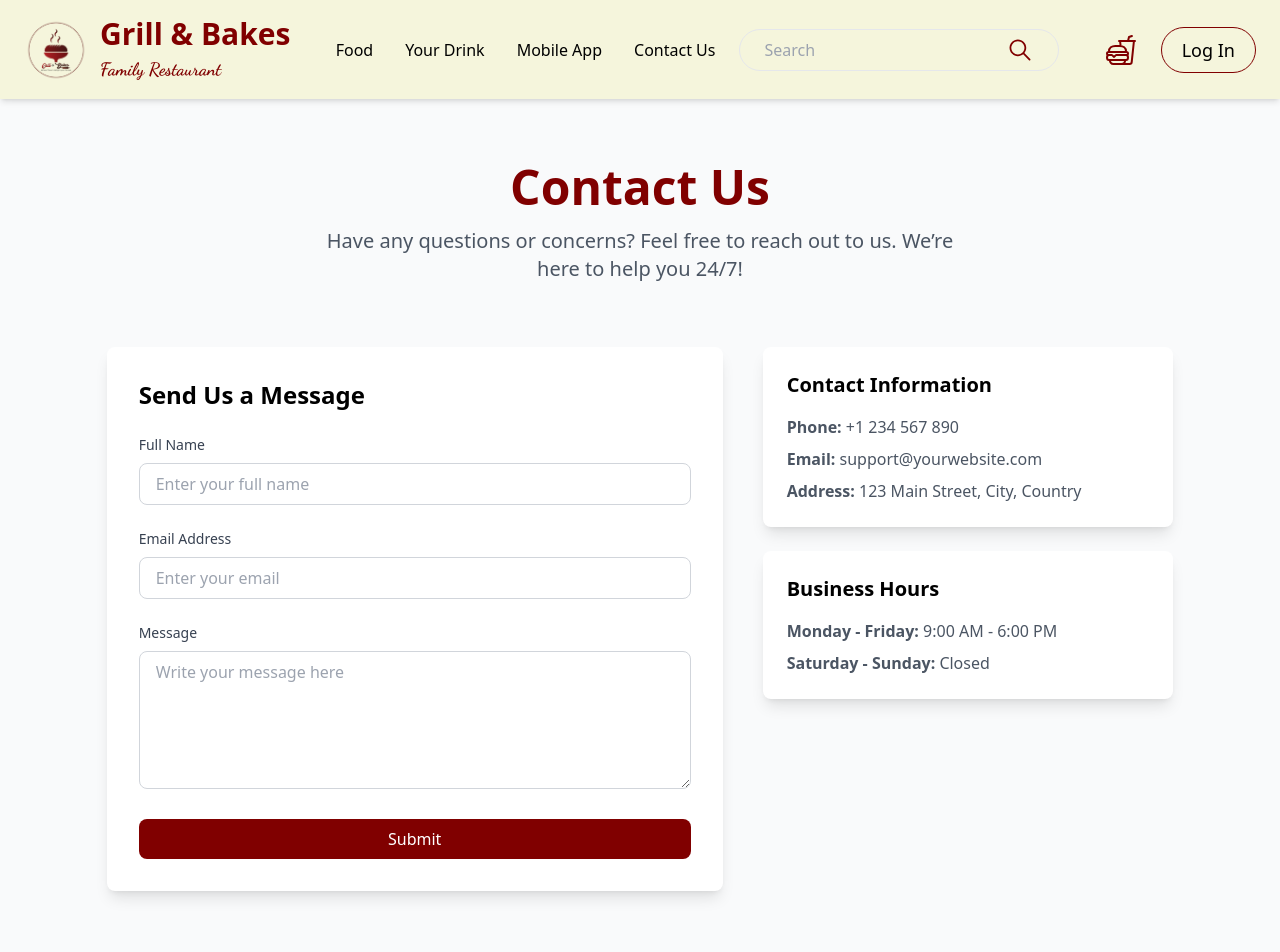
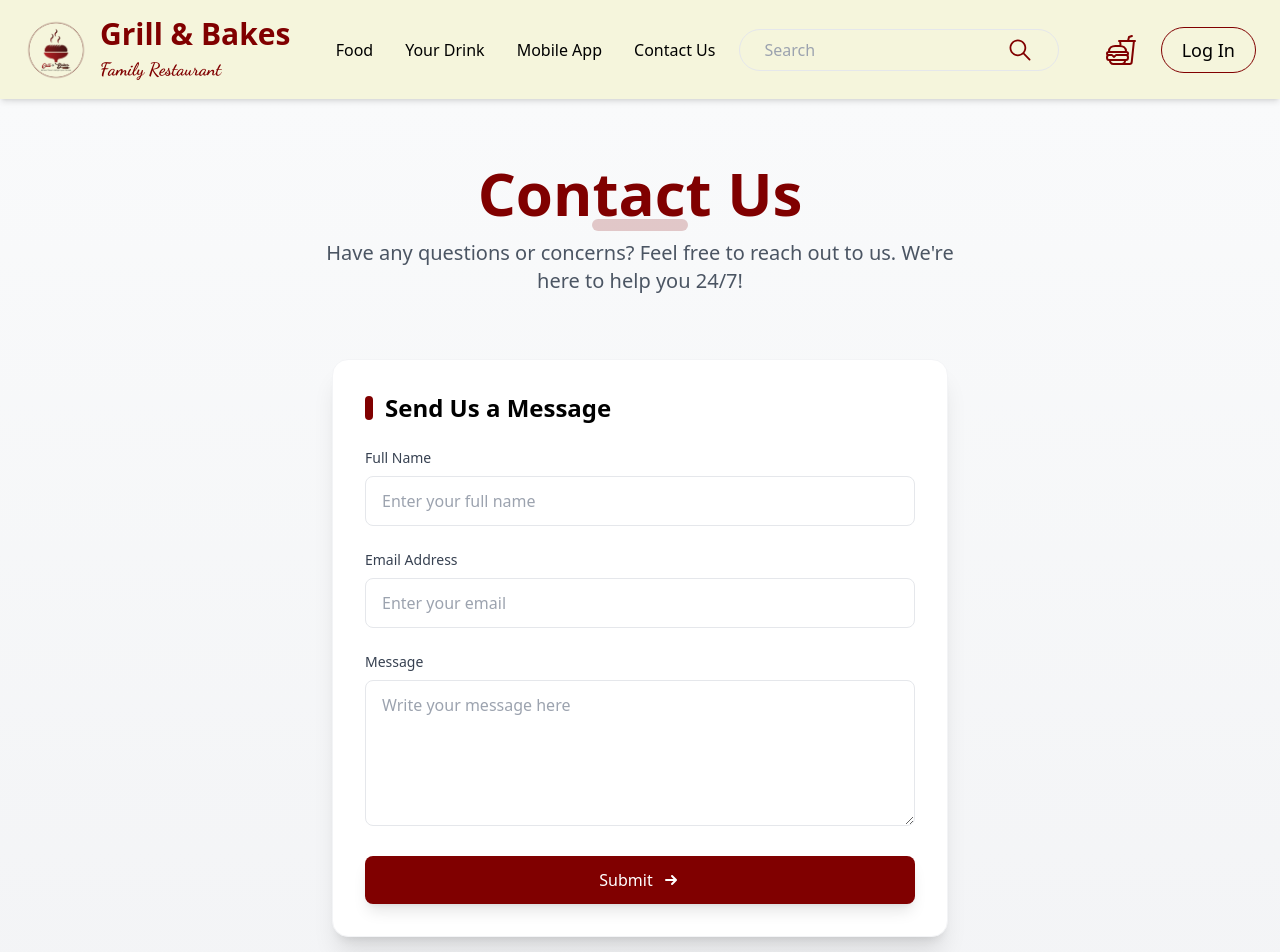
Before and after one commit to jenishkatuwal11/Grill-and-Bakes, a React (Vite) app in the folder client/: page /contact-us in a window 1280 px wide. Shown: the top 952 px of the page. Built offline with nearby package versions, Linux system fonts and the light colour scheme.

Commit message:
Add contact form handling and email service; integrate nodemailer for email notifications

```diff
--- a/client/src/pages/ContactUs/contactUs.jsx
+++ b/client/src/pages/ContactUs/contactUs.jsx
@@ -1,28 +1,79 @@
+import { useState } from "react";
+import axios from "axios";
 import Footer from "../../components/Footer/Footer";
 
 const ContactUs = () => {
+  const [formData, setFormData] = useState({
+    name: "",
+    email: "",
+    message: "",
+  });
+  const [status, setStatus] = useState({ success: null, message: "" });
+
+  const handleChange = (e) => {
+    setFormData((prev) => ({
+      ...prev,
+      [e.target.id]: e.target.value,
+    }));
+    setStatus({ success: null, message: "" });
+  };
+
+  const handleSubmit = async (e) => {
+    e.preventDefault();
+
+    try {
+      const response = await axios.post(
+        "http://localhost:8001/api/contact",
+        formData
+      );
+      setStatus({ success: true, message: response.data.message });
+      setFormData({ name: "", email: "", message: "" });
+    } catch (error) {
+      const msg =
+        error.response?.data?.message ||
+        "Failed to send message. Please try again.";
+      setStatus({ success: false, message: msg });
+    }
+  };
+
   return (
     <>
-      <section className="min-h-screen flex flex-col items-center justify-center bg-gray-50 py-16 px-6">
+      <section className="min-h-screen flex flex-col items-center justify-center bg-gradient-to-b from-gray-50 to-gray-100 py-16 px-6">
         {/* Hero Section */}
         <div className="text-center mb-16">
-          <h1 className="text-4xl md:text-5xl font-bold text-maroon mb-4">
-            Contact Us
+          <h1 className="text-4xl md:text-6xl font-bold text-maroon mb-4 relative">
+            <span className="relative z-10">Contact Us</span>
+            <span className="absolute -bottom-2 left-1/2 transform -translate-x-1/2 h-3 w-24 bg-maroon/20 rounded-full"></span>
           </h1>
           <p className="text-gray-600 text-lg md:text-xl max-w-2xl mx-auto">
-            Have any questions or concerns? Feel free to reach out to us. We’re
-            here to help you 24/7!
+            Have any questions or concerns? Feel free to reach out to us.
+            We&apos;re here to help you 24/7!
           </p>
         </div>
 
-        {/* Contact Form and Info */}
+        {/* Form & Info */}
         <div className="flex flex-wrap items-start justify-center max-w-7xl w-full gap-10">
           {/* Contact Form */}
-          <div className="bg-white shadow-lg rounded-lg p-8 w-full lg:w-1/2">
-            <h2 className="text-2xl font-semibold text-dark-brown mb-6">
+          <div className="bg-white shadow-xl rounded-2xl p-8 w-full lg:w-1/2 border border-gray-100">
+            <h2 className="text-2xl font-semibold text-dark-brown mb-6 flex items-center">
+              <span className="w-2 h-6 bg-maroon rounded-full mr-3"></span>
               Send Us a Message
             </h2>
-            <form className="space-y-6">
+
+            {/* ✅ Status Message */}
+            {status.message && (
+              <div
+                className={`mb-4 text-sm px-4 py-2 rounded ${
+                  status.success
+                    ? "bg-green-100 text-green-800"
+                    : "bg-red-100 text-red-800"
+                }`}
+              >
+                {status.message}
+              </div>
+            )}
+
+            <form className="space-y-6" onSubmit={handleSubmit}>
               <div>
                 <label
                   htmlFor="name"
@@ -33,8 +84,11 @@ const ContactUs = () => {
                 <input
                   type="text"
                   id="name"
+                  value={formData.name}
+                  onChange={handleChange}
                   placeholder="Enter your full name"
-                  className="w-full px-4 py-2 border border-gray-300 rounded-lg focus:ring-2 focus:ring-maroon focus:outline-none"
+                  required
+                  className="w-full px-4 py-3 border border-gray-200 rounded-lg focus:ring-2 focus:ring-maroon focus:outline-none"
                 />
               </div>
               <div>
@@ -47,8 +101,11 @@ const ContactUs = () => {
                 <input
                   type="email"
                   id="email"
+                  value={formData.email}
+                  onChange={handleChange}
                   placeholder="Enter your email"
-                  className="w-full px-4 py-2 border border-gray-300 rounded-lg focus:ring-2 focus:ring-maroon focus:outline-none"
+                  required
+                  className="w-full px-4 py-3 border border-gray-200 rounded-lg focus:ring-2 focus:ring-maroon focus:outline-none"
                 />
               </div>
               <div>
@@ -61,48 +118,36 @@ const ContactUs = () => {
                 <textarea
                   id="message"
                   rows="5"
+                  value={formData.message}
+                  onChange={handleChange}
                   placeholder="Write your message here"
-                  className="w-full px-4 py-2 border border-gray-300 rounded-lg focus:ring-2 focus:ring-maroon focus:outline-none"
+                  required
+                  className="w-full px-4 py-3 border border-gray-200 rounded-lg focus:ring-2 focus:ring-maroon focus:outline-none"
                 ></textarea>
               </div>
               <button
                 type="submit"
-                className="w-full bg-maroon text-white py-2 px-4 rounded-lg hover:bg-dark-brown transition-all"
+                className="w-full bg-maroon text-white py-3 px-4 rounded-lg hover:bg-dark-brown transition-all flex items-center justify-center shadow-lg"
               >
-                Submit
+                <span>Submit</span>
+                <svg
+                  xmlns="http://www.w3.org/2000/svg"
+                  className="h-5 w-5 ml-2"
+                  viewBox="0 0 20 20"
+                  fill="currentColor"
+                >
+                  <path
+                    fillRule="evenodd"
+                    d="M10.293 5.293a1 1 0 011.414 0l4 4a1 1 0 010 1.414l-4 4a1 1 0 01-1.414-1.414L12.586 11H5a1 1 0 110-2h7.586l-2.293-2.293a1 1 0 010-1.414z"
+                    clipRule="evenodd"
+                  />
+                </svg>
               </button>
             </form>
           </div>
 
           {/* Contact Info */}
-          <div className="flex flex-col space-y-6 w-full lg:w-1/3">
-            <div className="bg-white shadow-lg rounded-lg p-6">
-              <h3 className="text-xl font-semibold text-dark-brown mb-4">
-                Contact Information
-              </h3>
-              <p className="text-gray-600 mb-2">
-                <strong>Phone:</strong> +1 234 567 890
-              </p>
-              <p className="text-gray-600 mb-2">
-                <strong>Email:</strong> support@yourwebsite.com
-              </p>
-              <p className="text-gray-600">
-                <strong>Address:</strong> 123 Main Street, City, Country
-              </p>
-            </div>
-
-            <div className="bg-white shadow-lg rounded-lg p-6">
-              <h3 className="text-xl font-semibold text-dark-brown mb-4">
-                Business Hours
-              </h3>
-              <p className="text-gray-600 mb-2">
-                <strong>Monday - Friday:</strong> 9:00 AM - 6:00 PM
-              </p>
-              <p className="text-gray-600">
-                <strong>Saturday - Sunday:</strong> Closed
-              </p>
-            </div>
-          </div>
+          {/* Keep your contact info section as it is */}
         </div>
       </section>
       <Footer />
```
